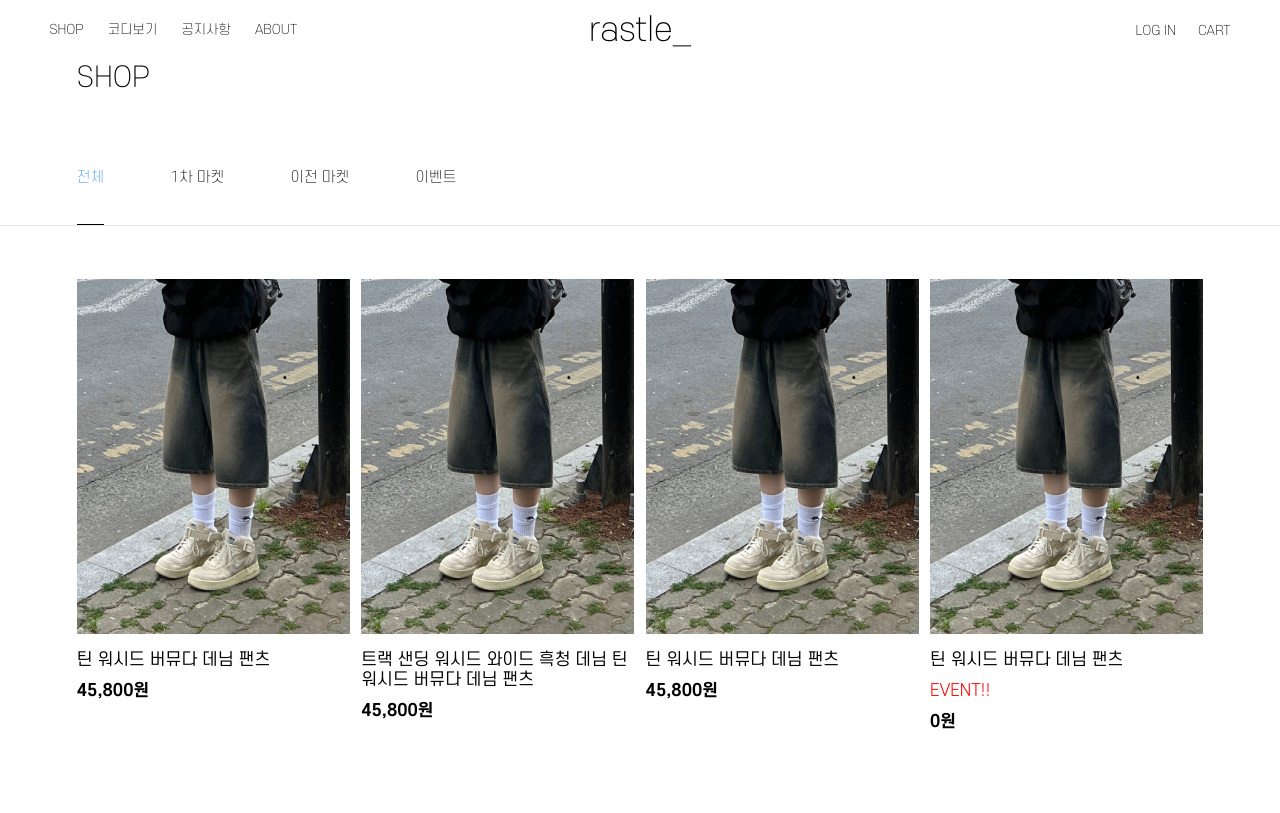
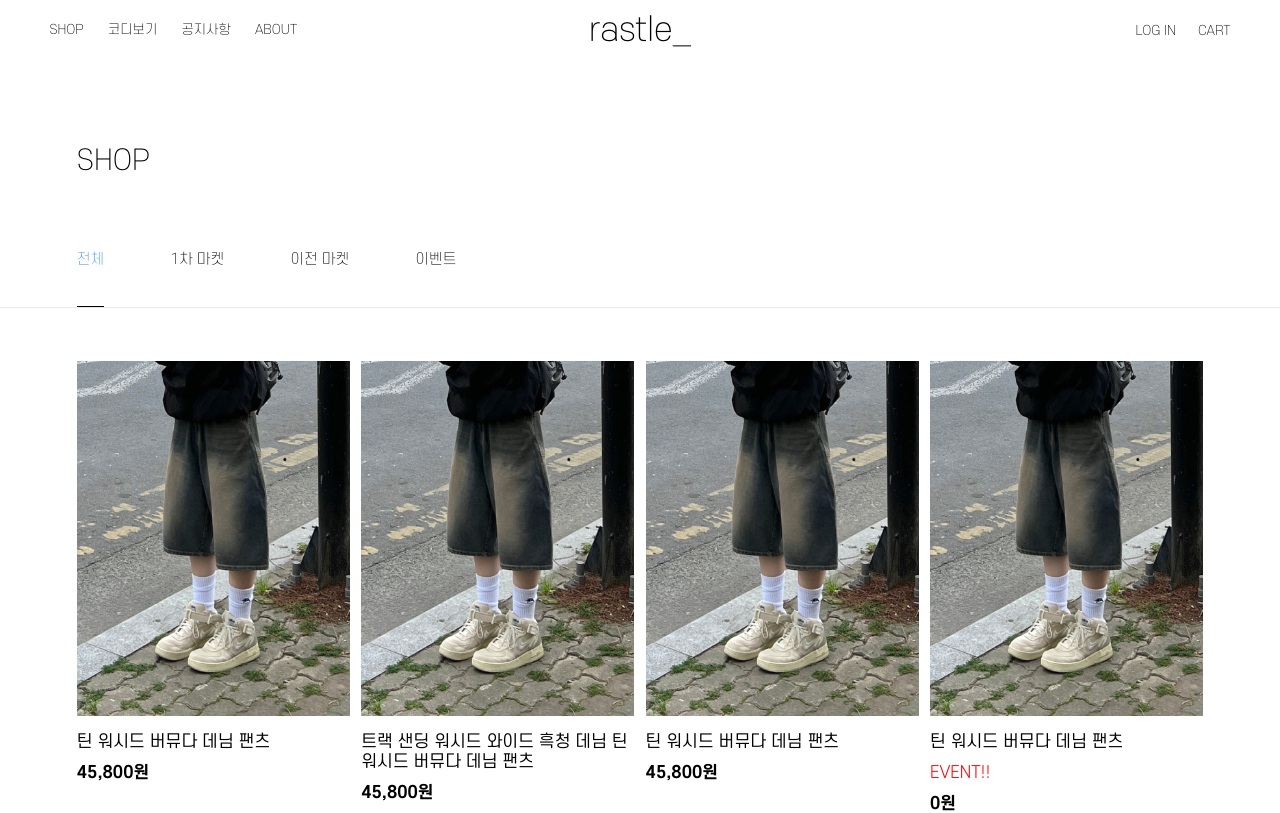
Before and after one commit to rastle-dev/rastle-frontend, a Next.js app: page /shop in a window 1280 px wide. Shown: the top 813 px of the page. Built offline with nearby package versions, Linux system fonts and the light colour scheme.

Commit message:
chore: 헤더 여백 공간 구현

```diff
--- a/src/components/Layout/MainLayout.tsx
+++ b/src/components/Layout/MainLayout.tsx
@@ -19,7 +19,6 @@ const Inner = styled.div`
   //height: 100vh;
   display: flex;
   justify-content: center;
-  margin-bottom: 10rem;
 `;
 interface MainLayoutProps {
   children: ReactNode;
--- a/src/pages/order/index.styles.tsx
+++ b/src/pages/order/index.styles.tsx
@@ -8,6 +8,7 @@ interface ClickBoxProps {
   isChecked: boolean;
 }
 export const Temp = styled.div`
+  margin-top: 5.5rem;
   padding-top: 2rem;
   width: 100%;
   background-color: #f5f5f5;
--- a/src/pages/shop/index.styles.tsx
+++ b/src/pages/shop/index.styles.tsx
@@ -7,6 +7,8 @@ export const Container = styled.div`
   display: flex;
   align-items: center;
   flex-direction: column;
+  margin-top: 5.5rem;
+  padding-top: 2rem;
 `;
 
 export const Header = styled.div`
```
